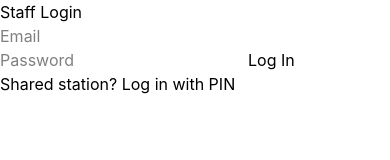
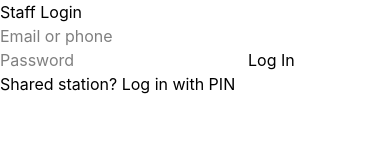
Before and after one commit to moncarlytics/pixel-barber, a Next.js app in the folder apps/staff/: page /login in a window 390 px wide. Shown: the top 160 px of the page. Built offline with nearby package versions, Linux system fonts and the light colour scheme; no server answers.

Commit message:
feat: let staff sign in with email or phone

```diff
--- /dev/null
+++ b/apps/staff/app/login/identifier.ts
@@ -0,0 +1,13 @@
+// apps/staff/app/login/identifier.ts
+// Staff sign in with an email or a Ghana phone number (SMS-invited staff have phone-only logins).
+import { normalizeGhanaPhone } from '@pixel-barber/shared';
+
+export type LoginIdentifier = { email: string } | { phone: string };
+
+export function parseLoginIdentifier(input: string): LoginIdentifier | null {
+  const trimmed = input.trim();
+  if (!trimmed) return null;
+  if (trimmed.includes('@')) return { email: trimmed.toLowerCase() };
+  const phone = normalizeGhanaPhone(trimmed);
+  return phone ? { phone } : null;
+}
--- a/apps/staff/app/login/page.tsx
+++ b/apps/staff/app/login/page.tsx
@@ -5,46 +5,34 @@ import { useRouter } from 'next/navigation';
 import Link from 'next/link';
 import { useTranslations } from 'next-intl';
 import { createBrowserSupabaseClient } from '@pixel-barber/shared';
+import { parseLoginIdentifier } from './identifier';
+import { postLoginPath } from './postLoginPath';
 
 export default function StaffLoginPage() {
   const router = useRouter();
   const t = useTranslations('Login');
   const supabase = createBrowserSupabaseClient();
-  const [email, setEmail] = useState('');
+  const [identifier, setIdentifier] = useState('');
   const [password, setPassword] = useState('');
   const [error, setError] = useState<string | null>(null);
 
   async function handleSubmit(e: React.FormEvent) {
     e.preventDefault();
     setError(null);
-    const { data: signInData, error: signInError } = await supabase.auth.signInWithPassword({
-      email,
-      password,
-    });
+    const login = parseLoginIdentifier(identifier);
+    if (!login) {
+      setError(t('invalidIdentifier'));
+      return;
+    }
+    const { data: signInData, error: signInError } = await supabase.auth.signInWithPassword(
+      'email' in login ? { email: login.email, password } : { phone: login.phone, password },
+    );
     if (signInError) {
       setError(signInError.message);
       return;
     }
-    // Route barbers to Today's Queue (Phase 5's own screen) instead of always landing on /tickets --
-    // previously only the PIN login path (login/pin/page.tsx) reached /queue/today, so a barber
-    // signing in with a password (App Flow 9.1's other login mode) had no path to this phase's screen.
-    const { data: staffUser } = await supabase
-      .from('staff_users')
-      .select('id')
-      .eq('auth_user_id', signInData.user!.id)
-      .maybeSingle();
-    if (staffUser) {
-      const { data: barberRow } = await supabase
-        .from('barbers')
-        .select('id')
-        .eq('staff_user_id', staffUser.id)
-        .maybeSingle();
-      if (barberRow) {
-        router.push('/queue/today');
-        return;
-      }
-    }
-    router.push('/tickets');
+    // Barbers land on Today's Queue, everyone else on /tickets (shared with Accept Invite).
+    router.push(await postLoginPath(supabase, signInData.user!.id));
   }
 
   return (
@@ -53,10 +41,11 @@ export default function StaffLoginPage() {
       {error && <p role="alert">{error}</p>}
       <form onSubmit={handleSubmit}>
         <input
-          type="email"
-          placeholder={t('emailPlaceholder')}
-          value={email}
-          onChange={(e) => setEmail(e.target.value)}
+          type="text"
+          autoComplete="username"
+          placeholder={t('identifierPlaceholder')}
+          value={identifier}
+          onChange={(e) => setIdentifier(e.target.value)}
           required
         />
         <input
--- /dev/null
+++ b/apps/staff/app/login/postLoginPath.ts
@@ -0,0 +1,26 @@
+// apps/staff/app/login/postLoginPath.ts
+// Where a staff member lands after signing in: barbers go to Today's Queue, everyone else to the
+// tickets dashboard. Shared by the login page and the Accept Invite page.
+import type { createBrowserSupabaseClient } from '@pixel-barber/shared';
+
+type Supabase = ReturnType<typeof createBrowserSupabaseClient>;
+
+export async function postLoginPath(
+  supabase: Supabase,
+  authUserId: string,
+): Promise<'/queue/today' | '/tickets'> {
+  const { data: staffUser } = await supabase
+    .from('staff_users')
+    .select('id')
+    .eq('auth_user_id', authUserId)
+    .maybeSingle();
+  if (staffUser) {
+    const { data: barberRow } = await supabase
+      .from('barbers')
+      .select('id')
+      .eq('staff_user_id', staffUser.id)
+      .maybeSingle();
+    if (barberRow) return '/queue/today';
+  }
+  return '/tickets';
+}
--- a/apps/staff/messages/en.json
+++ b/apps/staff/messages/en.json
@@ -6,7 +6,8 @@
   },
   "Login": {
     "title": "Staff Login",
-    "emailPlaceholder": "Email",
+    "identifierPlaceholder": "Email or phone",
+    "invalidIdentifier": "Enter a valid email or Ghana phone number.",
     "passwordPlaceholder": "Password",
     "logIn": "Log In",
     "pinLoginLink": "Shared station? Log in with PIN"
```
Also changed, not shown: 1 other file (tests, documents, lock files or other folders).
